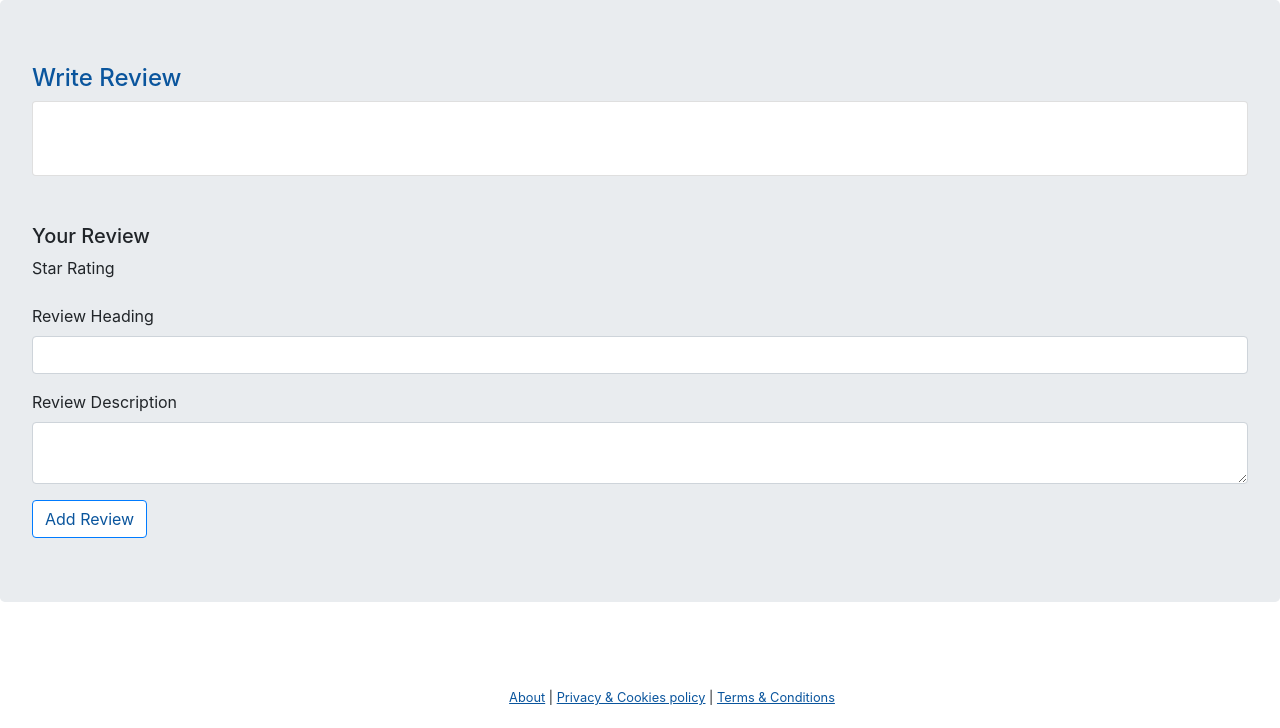
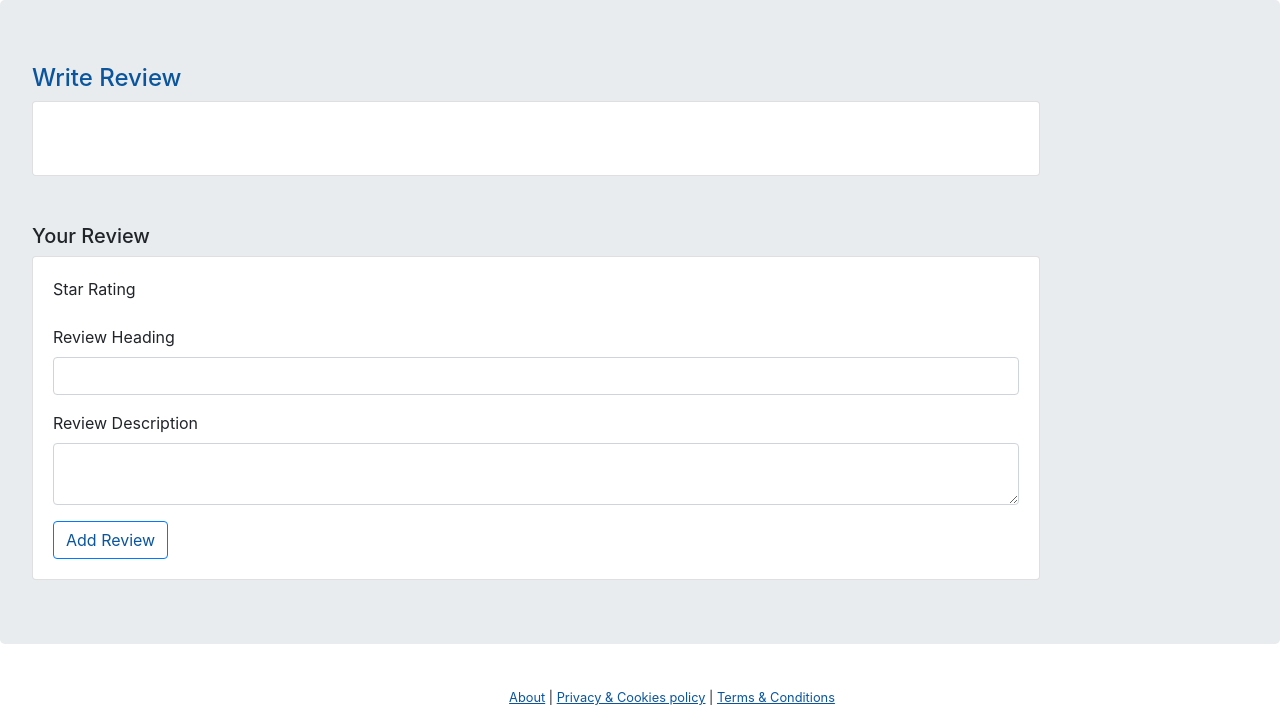
Before and after one commit to john-running/retailercommunity, a Flask app: page /writereview in a window 1280 px wide. Shown: the part 72-800 px from the top of the page. Run offline with Flask 2, Linux system fonts and the light colour scheme; a user stored in the database is signed in; data comes from the database, SQL or seed files in the repository; some libraries are stand-ins or nearby versions.

Commit message:
more updates to templates - added white background to forms

```diff
--- a/project/templates/writereview.html
+++ b/project/templates/writereview.html
@@ -3,7 +3,7 @@
   <div class="jumbotron">
   <h4>Write Review</h4>
   <div class="row">
-    <div class="col-sm-12">
+    <div class="col-lg-10">
       <div class="card">
         <div class="card-body">
           <h5 class="card-title">{{product.name}}</h5>
@@ -14,6 +14,11 @@
     </div>
   <br><br>
   <h5>Your Review</h5>
+
+  <div class="row">
+    <div class="col-lg-10">
+      <div class="card">
+        <div class="card-body">
           <form method="post">
             {{form.hidden_tag()}}
 
@@ -42,6 +47,17 @@
             {{form.product_id}}
             {{form.submit(class_='btn btn-outline-primary')}}
           </form>
+        </div>
+      </div>
+    </div>
+    </div>
+
+
+
+
+
+
+
 
   <script type="text/javascript">
   $(function () {
```
Also changed, not shown: project/templates/login.html (+9 -0 lines), project/templates/register.html (+9 -0 lines). Lines whose indentation alone changed are shown as unchanged.
